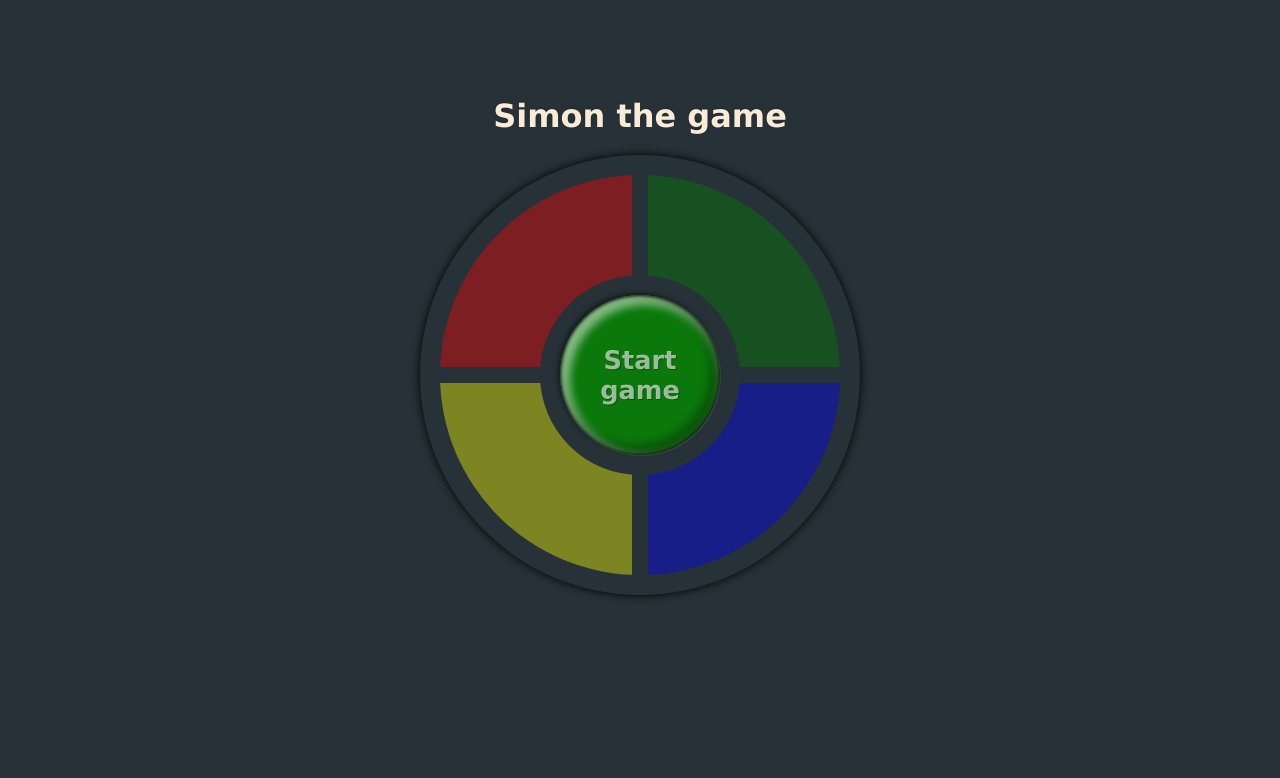
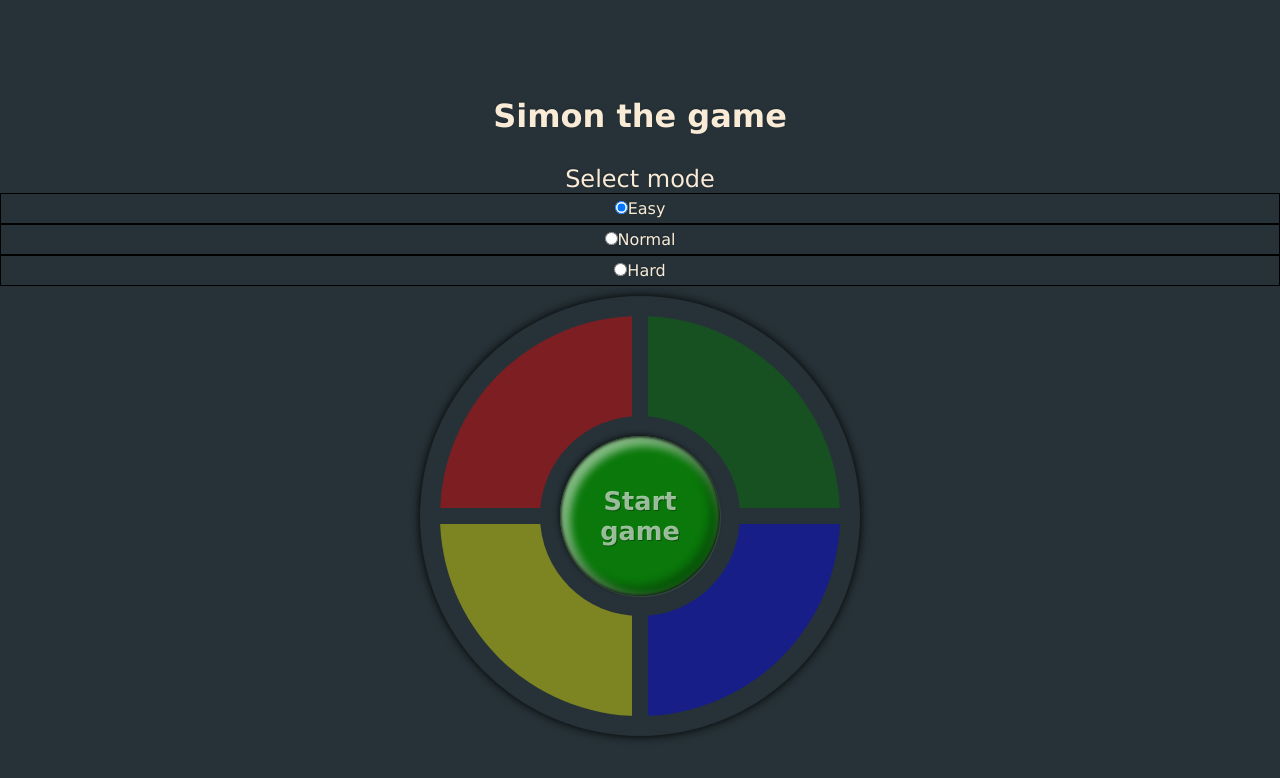
Before and after one commit to vetchinator/simon-the-game, a Vue app: page / in a window 1280 px wide. Shown: the top 778 px of the page. Built offline with nearby package versions, Linux system fonts and the light colour scheme.

Commit message:
Изменил время загорания блоков

```diff
--- a/src/public/App.vue
+++ b/src/public/App.vue
@@ -1,7 +1,21 @@
 <template>
     <div class="container">
         <h1>Simon the game</h1>
-
+        <div class="selectMode" v-show="!gameIsActive">
+            <p>Select mode</p>
+            <div>
+                <input type="radio" id="easy" value='1500' v-model="modGame">
+                <label for="easy">Easy</label>
+            </div>
+            <div>
+                <input type="radio" id="normal" value='1000' v-model="modGame">
+                <label for="normal">Normal</label>
+            </div>
+            <div>
+                <input type="radio" id="hard" value='400' v-model="modGame">
+                <label for="hard">Hard</label>
+            </div>
+        </div>
         <div class="board">
             <div class="groupBtns" :class="{ activeInput: activeInput }">
                 <div class="btn btn-red" :class="{ active : activeButton == 1 }" @click="handleBtnClick(1)" ontouchstart=""></div>
@@ -87,6 +101,7 @@ export default {
            activeCount: 1,
            activeInput: false,
            activeButton: null,
+           modGame: '1500',
            sounds: {
                1: './src/public/sounds/1.mp3',
                2: './src/public/sounds/2.mp3',
@@ -151,16 +166,15 @@ export default {
                     this.activeButton = this.series[i];
                     this.playSound(this.activeButton);
 
-
                     setTimeout(() => {
                         this.activeButton = null;
                         if (i === this.activeCount - 1) {
                            this.activeInput = true;
                         }
-                    }, 700);
+                    }, +this.modGame / 2);
 
                 },
-                1000 + (i * 1000));
+                1000 + (i * +this.modGame));
             }
         }
     },
@@ -193,17 +207,19 @@ p {
 h1 {
     padding: 20px 0;
     text-align: center;
-
 }
 
-/*button {
-    margin: auto;
-    padding: 5px 10px;
-    border-radius: 15px;
-    outline: none;
-    box-shadow: inset 0 0 15px #000;
-    font-size: 1.5rem;
-}*/
+.selectMode {
+    margin: 10px auto;
+    text-align: center;
+    display: flex;
+    flex-direction: column;
+}
+
+.selectMode div {
+    border: 1px solid black;
+    padding: 5px;
+}
 
 .btnStart {
     display: flex;
@@ -225,10 +241,12 @@ h1 {
     -2px -2px 5px rgba(0,0,0,.5);
     transition: .2s;
 }
+
 .btnStart:hover {
     color: rgba(255,255,255,.9);
     background: rgb(20,130,20);
 }
+
 .btnStart:active {
     background: rgb(0,110,0);
     box-shadow:
@@ -385,7 +403,7 @@ h1 {
 }
 
 .greenBackground {
-    background-color:#28a745;
+    background-color:rgb(40, 167, 69, 0.9);
     color: gold;
 }
 
```
